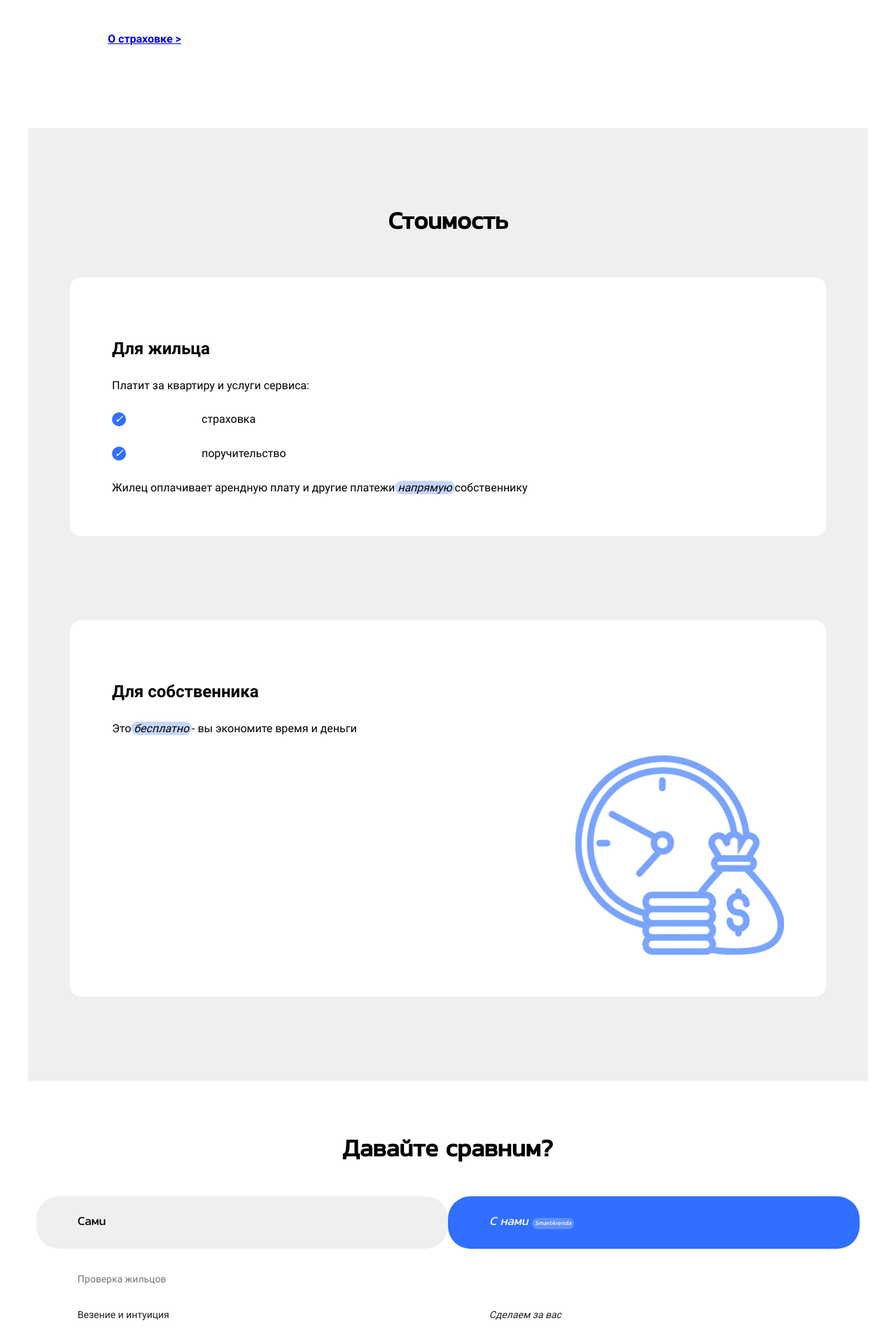
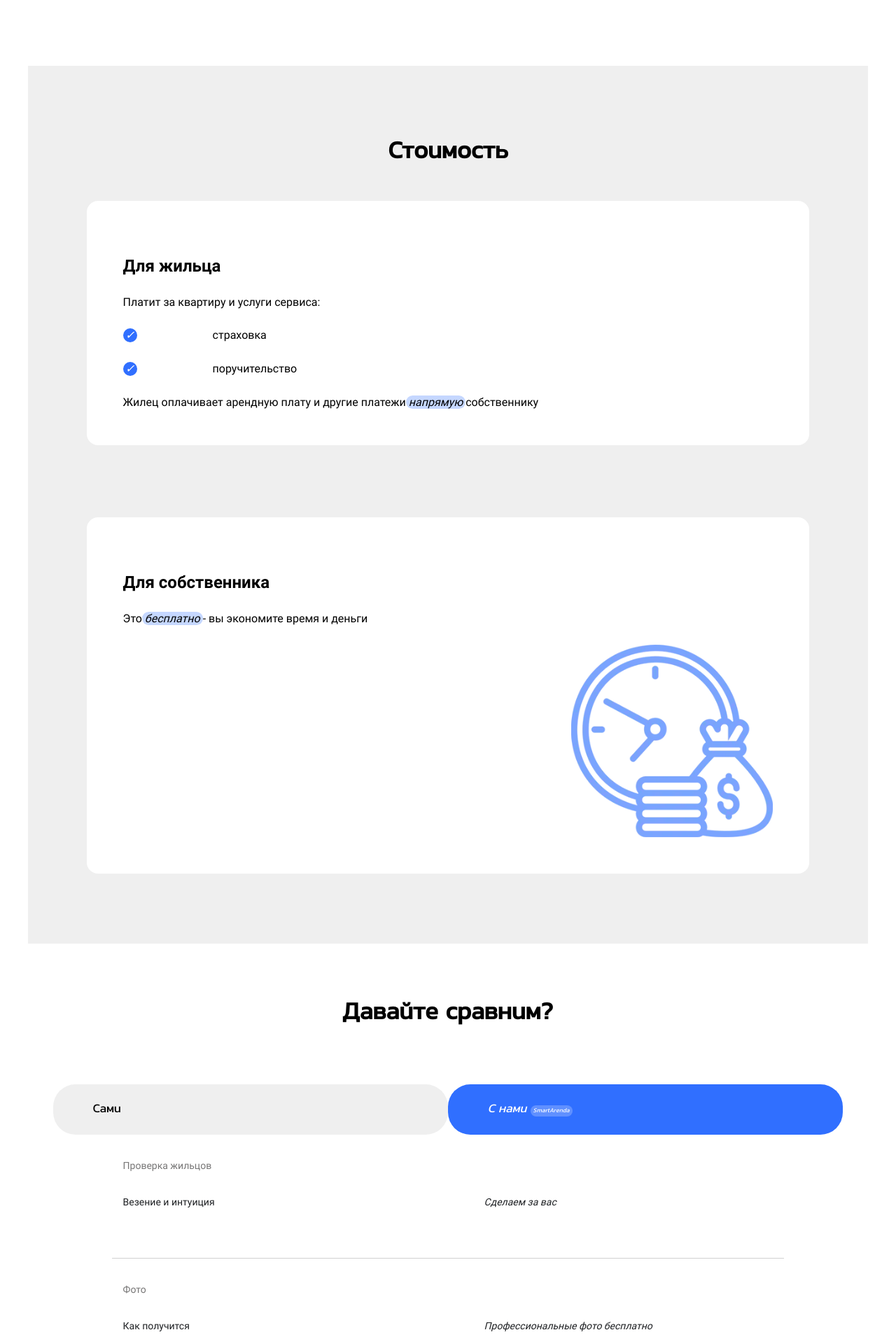
Before and after one commit to tmutarakan/tmutarakan.github.io, a Flask app: page / in a window 1280 px wide. Shown: the part 4240-6160 px from the top of the page at 70% size. Run offline with Flask 3, Linux system fonts and the light colour scheme; parts of the project's set-up code (start-up, migrations or seed data) failed here and were passed over.

Commit message:
fix style

```diff
--- a/static/css/style.css
+++ b/static/css/style.css
@@ -391,15 +392,16 @@ a.nearby{
 }
 
 article.cost {
-    margin: 5% 0;
+    margin: 3em 0;
     display: flex;
     flex-direction: column;
     justify-content: stretch;
+    padding: 0 7%;
 }
 
 div.cost {
     background-color: var(--white);
-    margin: 5%;
+    margin: 5% 0;
     padding: 5%;
     border: 0;
     border-radius: 1rem;
@@ -453,7 +455,6 @@ article.compare {
 
 article.compare > * {
     margin: 2% 0;
-    padding: 0 1%;
 }
 
 div.compare {
@@ -464,7 +465,7 @@ div.compare {
 div.comparerow {
     display: grid;
     grid-template-columns: 50% 1fr;
-    margin-bottom: 3%;
+    margin: 0 7% 3%;
 }
 
 div.comparerow > * {
@@ -474,7 +475,7 @@ div.comparerow > * {
 div.comparerowus {
     display: grid;
     grid-template-columns: 50% 1fr;
-    margin-bottom: 3%;
+    margin: 3%;
 }
 
 div.hrcomparerow,
@@ -488,8 +489,8 @@ div.hrquestionsrow {
 }
 
 div.hrcomparerow {
-    width: 90%;
-    margin: 3% 5%;
+    width: 80%;
+    margin: 3% 10%;
 }
 
 p.comparehead {
```
Also changed, not shown: other parts of static/css/style.css (+16 -7 lines).
